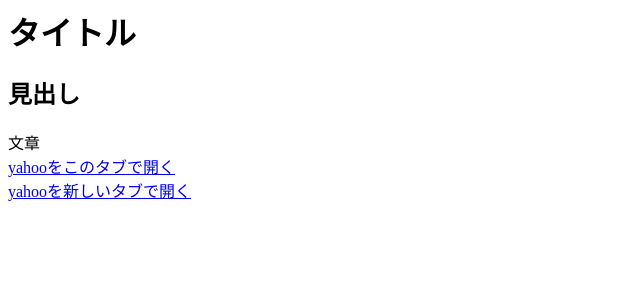
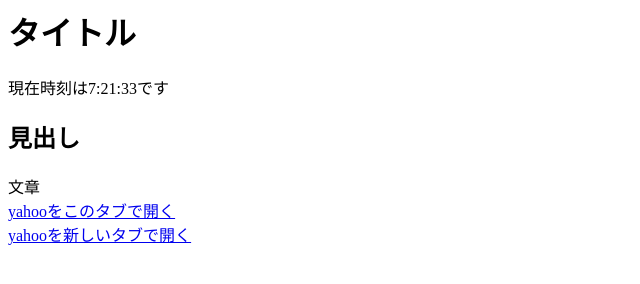
Before and after one commit to Account256/Account256.github.io, a plain HTML site: page index.html in a window 1280 px wide. Shown: the whole page, without its empty margins (0-640 px from the left). Drawn offline with Linux system fonts and the light colour scheme.

Commit message:
Update index.html

```diff
--- a/index.html
+++ b/index.html
@@ -6,6 +6,20 @@
   <body>
     <!-- ここに書きたい内容を書く -->
     <h1>タイトル</h1>
+    <p>現在時刻は<span id="real-time"></span>です</p>
+
+    <script type="text/javascript">
+      function Time() {
+        var realTime = new Date();
+        var hour = realTime.getHours();
+        var minutes  = realTime.getMinutes();
+        var seconds  = realTime.getSeconds();
+        var text = hour + ":" + minutes + ":" + seconds;
+        document.getElementById("real-time").innerHTML = text;
+      }
+    setInterval('Time()',1000);
+    </script>
+
     <h2>見出し</h2>
     <p>
       文章<br>
```
